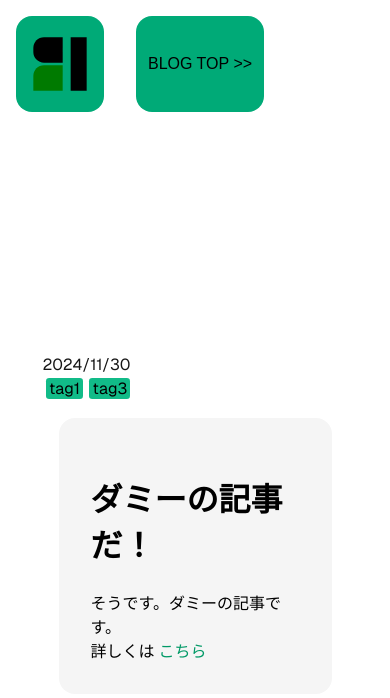
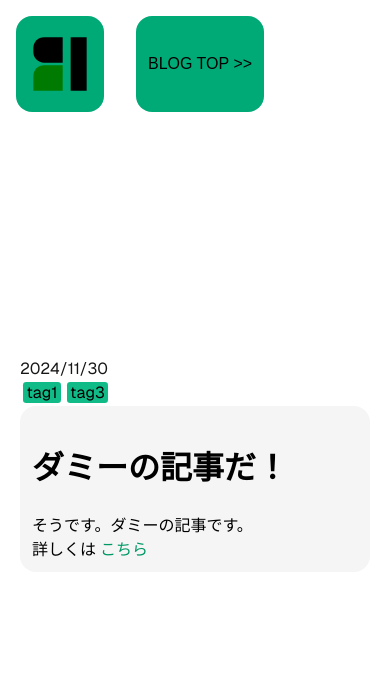
Before and after one commit to reversed-R/homepage, a Next.js app: page /blog/articles/20241130001 in a window 390 px wide. Shown: the top 698 px of the page. Built offline with nearby package versions, Linux system fonts and the light colour scheme.

Commit message:
fix: mobile style

```diff
--- a/app/blog/articles/[slug]/page.module.css
+++ b/app/blog/articles/[slug]/page.module.css
@@ -34,21 +34,28 @@
   justify-items: center;
   min-height: 100svh;
   padding: 80px;
+  gap: 1em;
+  font-family: var(--font-geist-sans);
   @media (width < 768px) {
+    display: block;
     position: relative;
     top: 40vh;
-    padding: 1em;
+    padding: 0.75em;
   }
-  gap: 1em;
-  font-family: var(--font-geist-sans);
 }
 
 .central {
+  display: block;
   /* display: flex; */
   /* flex-direction: column; */
   /* grid-row-start: 2; */
   /* color: #0a7; */
   /* color: #1b8; */
+  @media (width < 768px) {
+    width: 100%;
+    max-width: 100%;
+    padding: 0.5em;
+  }
 }
 
 .menubar {
--- a/app/blog/components/viewer.module.css
+++ b/app/blog/components/viewer.module.css
@@ -1,8 +1,6 @@
 .viewer {
+  display: block;
   width: 60vw;
-  @media (width < 768px) {
-    width: 70vw;
-  }
   background: whitesmoke;
   color: black;
   margin: 1em;
@@ -10,6 +8,11 @@
   border-radius: 1em;
 
   overflow-wrap: break-word;
+  @media (width < 768px) {
+    width: auto;
+    margin: 0;
+    padding: 0.75em;
+  }
 }
 
 .viewer h1 {
@@ -43,8 +46,11 @@
 }
 
 .viewer code {
-  display: inline-block;
-  background: silver;
+  @media (768px <= width) {
+    display: inline-block;
+  }
+  background: #ddd;
+  overflow-wrap: break-all;
   padding: 0.2em;
   border-radius: 0.3em;
 }
@@ -52,7 +58,7 @@
   background: var(--ya-dark);
   padding: 0.5em;
   border-radius: 0.5em;
-  overflow: hidden;
+  overflow: scroll;
   margin-top: 0.75em;
   margin-bottom: 0.75em;
 }
@@ -79,3 +85,13 @@
   /* color: var(--hover); */
   color: skyblue;
 }
+
+.viewer blockquote {
+  /* border: 1px solid var(--ya-green); */
+  padding: 0.25em;
+  border-left: 0.6em solid var(--ya-green);
+  border-radius: 0.4em;
+  background: #ddd;
+  margin-top: 0.5em;
+  margin-bottom: 0.5em;
+}
```
